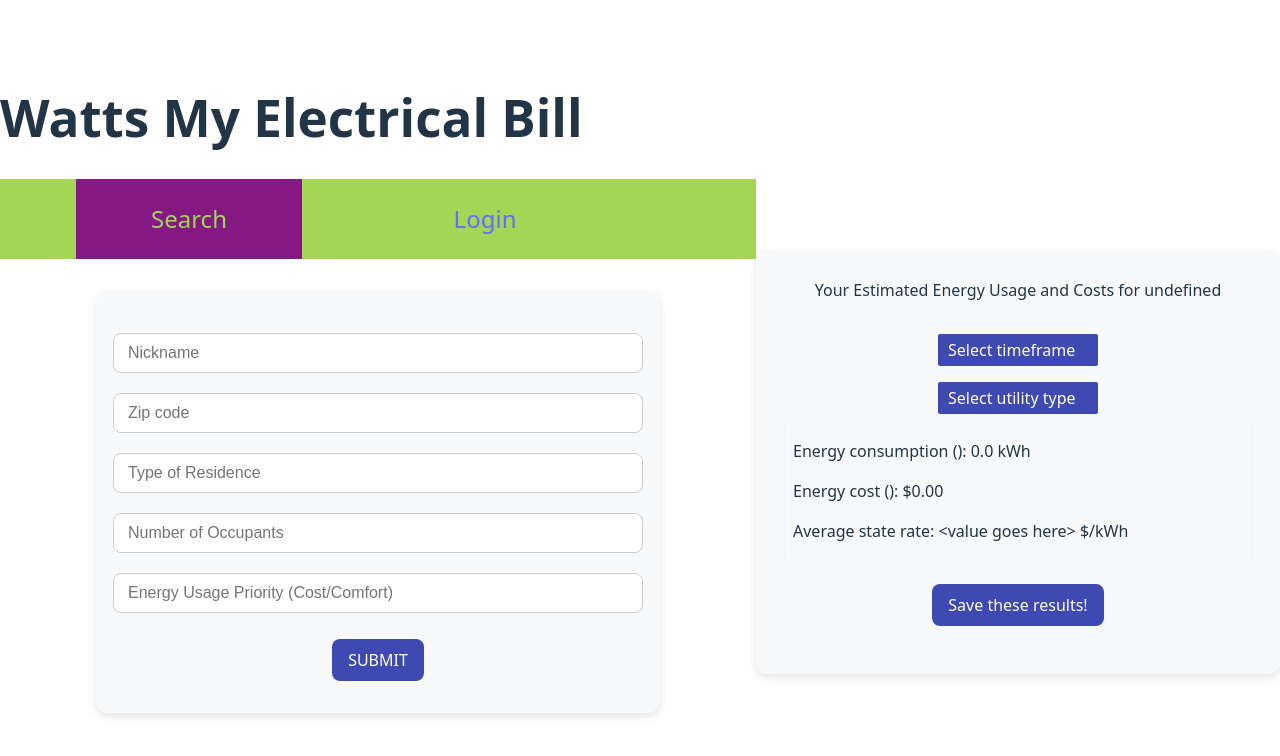
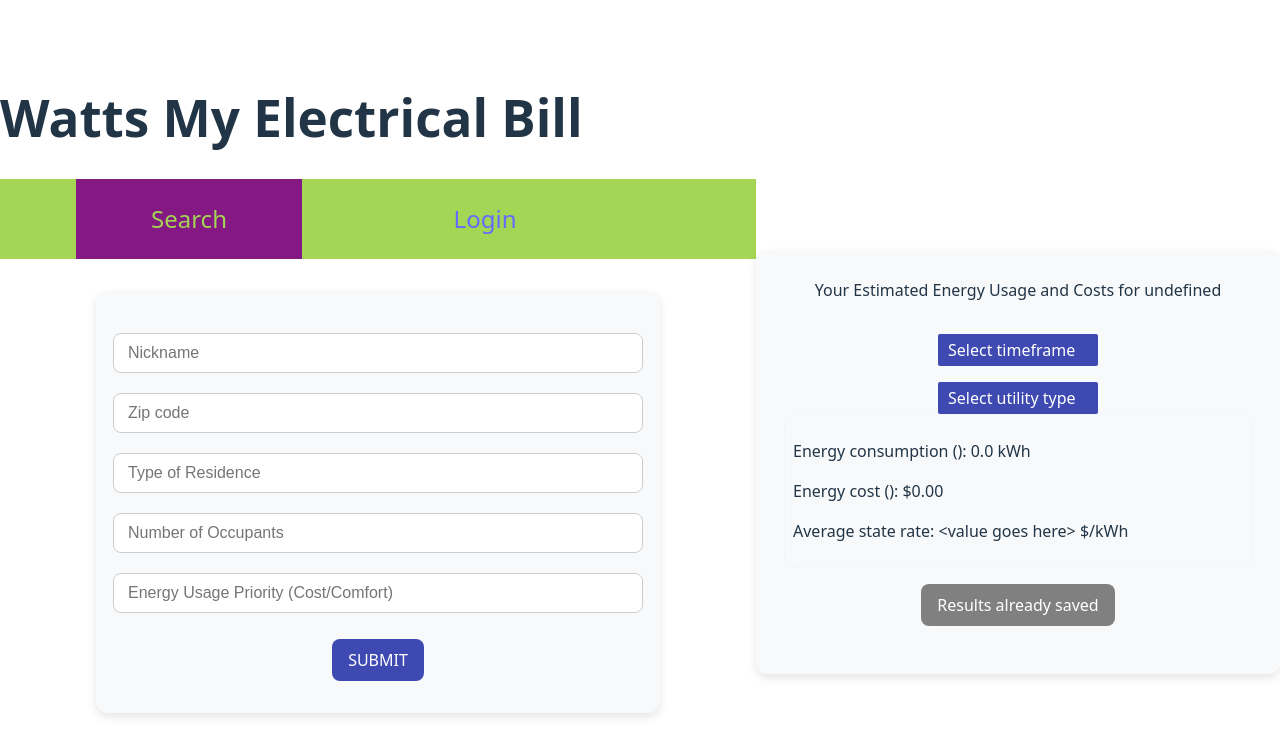
Before and after one commit to mkendall42/Watts-My-Electricity-Bill-FE-updates, a React (Vite) app: page / in a window 1280 px wide. Shown: the top 756 px of the page. Built offline with nearby package versions, Linux system fonts and the light colour scheme.

Commit message:
Add ResultsContainer basic save button enable/disable functionality

```diff
--- a/src/ResultsContainer/ResultsContainer.css
+++ b/src/ResultsContainer/ResultsContainer.css
@@ -24,3 +24,11 @@
 	width: 90%;
 
 }
+
+.button-disabled {
+  background-color: gray;
+}
+
+.button-disabled:hover {
+  background-color: gray;
+}
--- a/src/ResultsContainer/ResultsContainer.jsx
+++ b/src/ResultsContainer/ResultsContainer.jsx
@@ -9,6 +9,7 @@ import { useState } from 'react';
 const ResultsContainer = ({ user, results }) => {
     const [timeframe, setTimeframe] = useState("")
     const [utilityRateType, setUtilityRateType] = useState("")      //Is this really necessary?  I think so (to ensure render happens when it changes, but I don't know)
+    const [isSaveable, setIsSaveable] = useState(false)
 
     let nickname = results.nickname
     let nameAndLocation = `Your Estimated Energy Usage and Costs for ${nickname}`
@@ -18,10 +19,17 @@ const ResultsContainer = ({ user, results }) => {
     const timeframeList = ["Annual", "Monthly"]
     const utilityRateTypeList = ["Residential", "Commercial", "Industrial"]
 
+    //Things to take care of first:
     //Ensure proper display if erroneous / incopmlete results (NOTE: still not displaying correctly on first page load; works after that)
     if (results === null || results.status === 422) {
         nameAndLocation = "Error and/or nothing searched for yet (placeholder)"
     }
+
+    if (user !== '' && results) {
+        //User must be logged in, and results must be valid (which implies it's already been checked against BE for unique nickname, etc.)
+        setIsSaveable(true)
+    }
+
     const saveResults = () => {
         //Collect appropriate results to form JSON body
 
@@ -82,6 +90,12 @@ const ResultsContainer = ({ user, results }) => {
         return adjustedValue
     }
 
+    //Things that set button behavior:
+    //Enable IF valid results AND user logged in
+    //Disable IF neither of the above.
+    //If save is clicked when enabled, briefly display message on button e.g. "SAVED!" or similar
+    //Maybe track this with isSaveable state var.
+
     return (
         <section className='results-window'>
             <p>{nameAndLocation}</p>
@@ -93,7 +107,11 @@ const ResultsContainer = ({ user, results }) => {
                 <p className='results'>{ `Energy cost (${timeframe.toLowerCase()}): $${calcValueForTimeframe(results.energy_consumption).toFixed(2)}` }</p>
                 <p className='results'>{ `Average ${utilityRateType.toLowerCase()} state rate: <value goes here> $/kWh` }</p>
             </section>
-            <button onClick={() => saveResults()}>Save these results!</button>
+            {isSaveable ? (
+                <button onClick={() => saveResults()}>Save these results!</button>
+            ) : (
+                <button className="button-disabled" disabled={true}>Results already saved</button>
+            )}
         </section>
     )
 }
```
